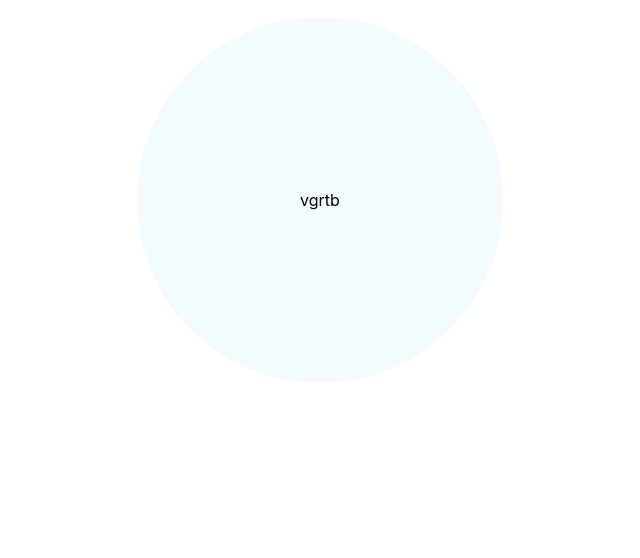
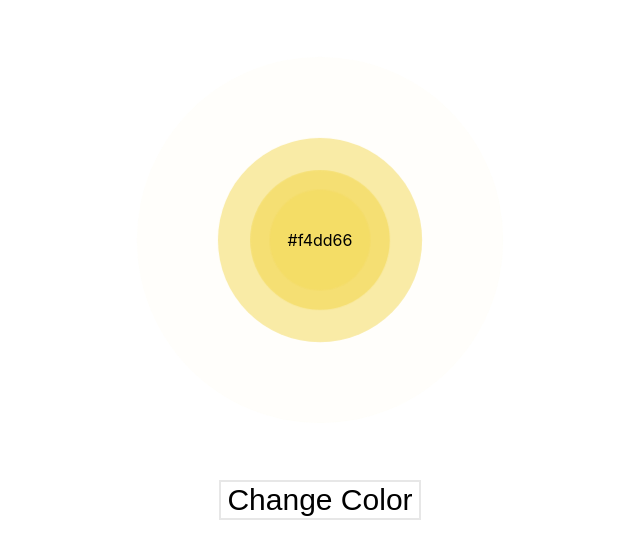
Before and after one commit to TeoVti/react-color-generator, a React (Create React App) app: page / in a window 1280 px wide. Shown: the top 558 px of the page, without its empty margins (320-960 px from the left). Built offline with nearby package versions, Linux system fonts and the light colour scheme.

Commit message:
Added color and button

```diff
--- a/package.json
+++ b/package.json
@@ -6,6 +6,7 @@
     "@testing-library/jest-dom": "^5.11.4",
     "@testing-library/react": "^11.1.0",
     "@testing-library/user-event": "^12.1.10",
+    "randomcolor": "^0.6.2",
     "react": "^17.0.2",
     "react-dom": "^17.0.2",
     "react-scripts": "4.0.3",
--- a/src/App.css
+++ b/src/App.css
@@ -1,6 +1,5 @@
 .circle {
   border-radius: 50%;
-  background-color: deepskyblue;
   width: 150px;
   height: 150px;
   position: absolute;
@@ -11,7 +10,7 @@
 @keyframes scaleIn {
   from {
     transform: scale(0.5, 0.5);
-    opacity: 0.5;
+    opacity: 1;
   }
   to {
     transform: scale(2.5, 2.5);
@@ -21,7 +20,7 @@
 
 #container {
   width: 100%;
-  height: 400px;
+  height: 30em;
   display: flex;
   align-items: center;
   justify-content: center;
@@ -37,3 +36,18 @@
 .item img {
   width: 150px;
 }
+
+.changeColor {
+  background-color: white;
+  color: black;
+  border: 2px solid #e7e7e7;
+  font-size: 30px;
+}
+
+.changeColor:hover {
+  background-color: #e7e7e7;
+}
+
+.btn {
+  text-align: center;
+}
--- a/src/App.js
+++ b/src/App.js
@@ -1,21 +1,53 @@
 import './App.css';
+import color from 'randomcolor';
+import { useState } from 'react';
 
 function App() {
+  const [oneColor, changeColor] = useState(color.randomColor());
   return (
     <div className="App">
-      <div id="outerContainer">
-        <div id="container">
-          <div className="item">
-            <p>vgrtb</p>
-          </div>
-          <div className="circle"></div>
-          <div className="circle"></div>
-          <div className="circle"></div>
-          <div className="circle"></div>
+      <div id="container">
+        <div className="item">
+          <p>{oneColor}</p>
         </div>
+        <div
+          className="circle"
+          style={{
+            backgroundColor: oneColor.toString(),
+            animationDelay: '-3s',
+          }}
+        />
+        <div
+          className="circle"
+          style={{
+            backgroundColor: oneColor.toString(),
+            animationDelay: '-2s',
+          }}
+        />
+        <div
+          className="circle"
+          style={{
+            backgroundColor: oneColor.toString(),
+            animationDelay: '-1s',
+          }}
+        />
+        <div
+          className="circle"
+          style={{
+            backgroundColor: oneColor.toString(),
+            animationDelay: '0s',
+          }}
+        />
+      </div>
+      <div className="btn">
+        <button
+          className="changeColor"
+          onClick={() => changeColor(color.randomColor())}
+        >
+          Change Color
+        </button>
       </div>
     </div>
   );
 }
-
 export default App;
```
Also changed, not shown: 1 other file (tests, documents, lock files or other folders).
